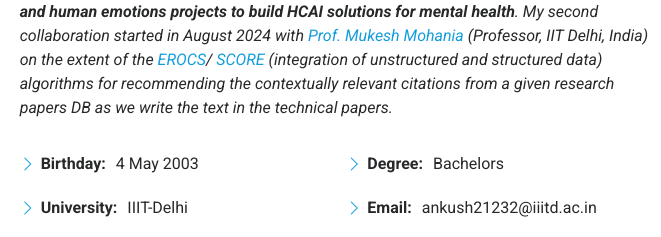
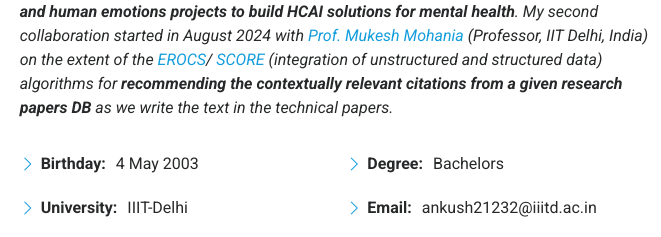
Before and after one commit to Ankush-Gupta04/Ankush, a plain HTML site: page index.html in a window 1280 px wide. Shown: the part 1387-1624 px from the top of the page, 619-1280 px from the left. Drawn offline with Linux system fonts and the light colour scheme.

Commit message:
Update index.html

```diff
--- a/index.html
+++ b/index.html
@@ -105,7 +105,7 @@
           <div class="col-lg-8 content">
             <h2>Student &amp; Researcher</h2>
             <p class="fst-italic py-3">
-              I am currently working on two research projects. One is a joint collaboration with <a href = "https://www.iiitd.ac.in/pushpendra">Prof. Pushpendra Singh</a> (Professor, IIIT Delhi, India) , <a href="https://www.rit.edu/directory/mjkvcs-mohan-kumar">Prof. Mohan Kumar</a> (Professor, Rochester Institute of Technology, USA) and <a href="https://www.linkedin.com/in/pragya-singh-438508113/">Ms. Pragya Singh</a> (Phd., CSE IIIT Delhi) on the <b>wearables and human emotions projects to build HCAI solutions for mental health</b>. My second collaboration started in August 2024 with <a href = "https://www.linkedin.com/in/mukesh-mohania-4755606/">Prof. Mukesh Mohania</a> (Professor, IIT Delhi, India) on the extent of the <a href = "https://dl.acm.org/doi/pdf/10.5555/1182635.1164185">EROCS</a>/ <a href = "https://dl.acm.org/doi/10.1145/1099554.1099676">SCORE</a> (integration of unstructured and structured data) algorithms for recommending the contextually relevant citations from a given research papers DB as we write the text in the technical papers.</p>
+              I am currently working on two research projects. One is a joint collaboration with <a href = "https://www.iiitd.ac.in/pushpendra">Prof. Pushpendra Singh</a> (Professor, IIIT Delhi, India) , <a href="https://www.rit.edu/directory/mjkvcs-mohan-kumar">Prof. Mohan Kumar</a> (Professor, Rochester Institute of Technology, USA) and <a href="https://www.linkedin.com/in/pragya-singh-438508113/">Ms. Pragya Singh</a> (Phd., CSE IIIT Delhi) on the <b>wearables and human emotions projects to build HCAI solutions for mental health</b>. My second collaboration started in August 2024 with <a href = "https://www.linkedin.com/in/mukesh-mohania-4755606/">Prof. Mukesh Mohania</a> (Professor, IIT Delhi, India) on the extent of the <a href = "https://dl.acm.org/doi/pdf/10.5555/1182635.1164185">EROCS</a>/ <a href = "https://dl.acm.org/doi/10.1145/1099554.1099676">SCORE</a> (integration of unstructured and structured data) algorithms for <b>recommending the contextually relevant citations from a given research papers DB</b> as we write the text in the technical papers.</p>
             <div class="row">
               <div class="col-lg-6">
                 <ul>
```
